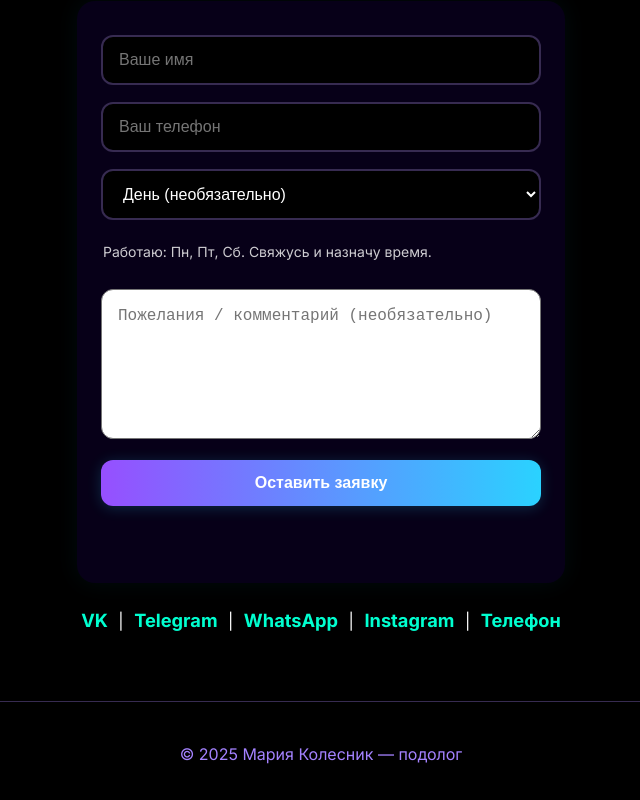
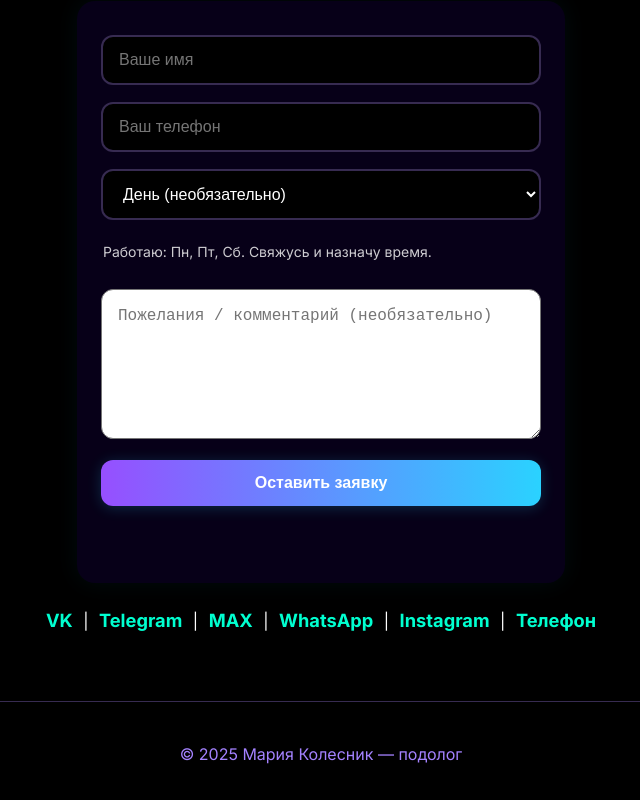
Before and after one commit to Masyana90/price, a plain HTML site: page index.html in a window 1280 px wide. Shown: the part 4050-4850 px from the top of the page, without its empty margins (319-959 px from the left). Drawn offline with Linux system fonts and the light colour scheme.

Commit message:
Update index.html

```diff
--- a/index.html
+++ b/index.html
@@ -192,6 +192,7 @@
   <div class="social">
     <a href="https://vk.com/maria_masyana" target="_blank">VK</a> |
     <a href="https://telegram.me/Maria_Masyana" target="_blank">Telegram</a> |
+    <a href="https://max.ru/u/f9LHodD0cOIDWlmFbb30WPRnYsYARx5hOiN-JXVBSh670RS9WmrFy0OLJL8" target="_blank">MAX</a> |
     <a href="https://wa.me/79215774616" target="_blank">WhatsApp</a> |
     <a href="https://www.instagram.com/manyunya_kol" target="_blank">Instagram</a> |
     <a href="tel:+79215774616" target="_blank">Телефон</a>
```
